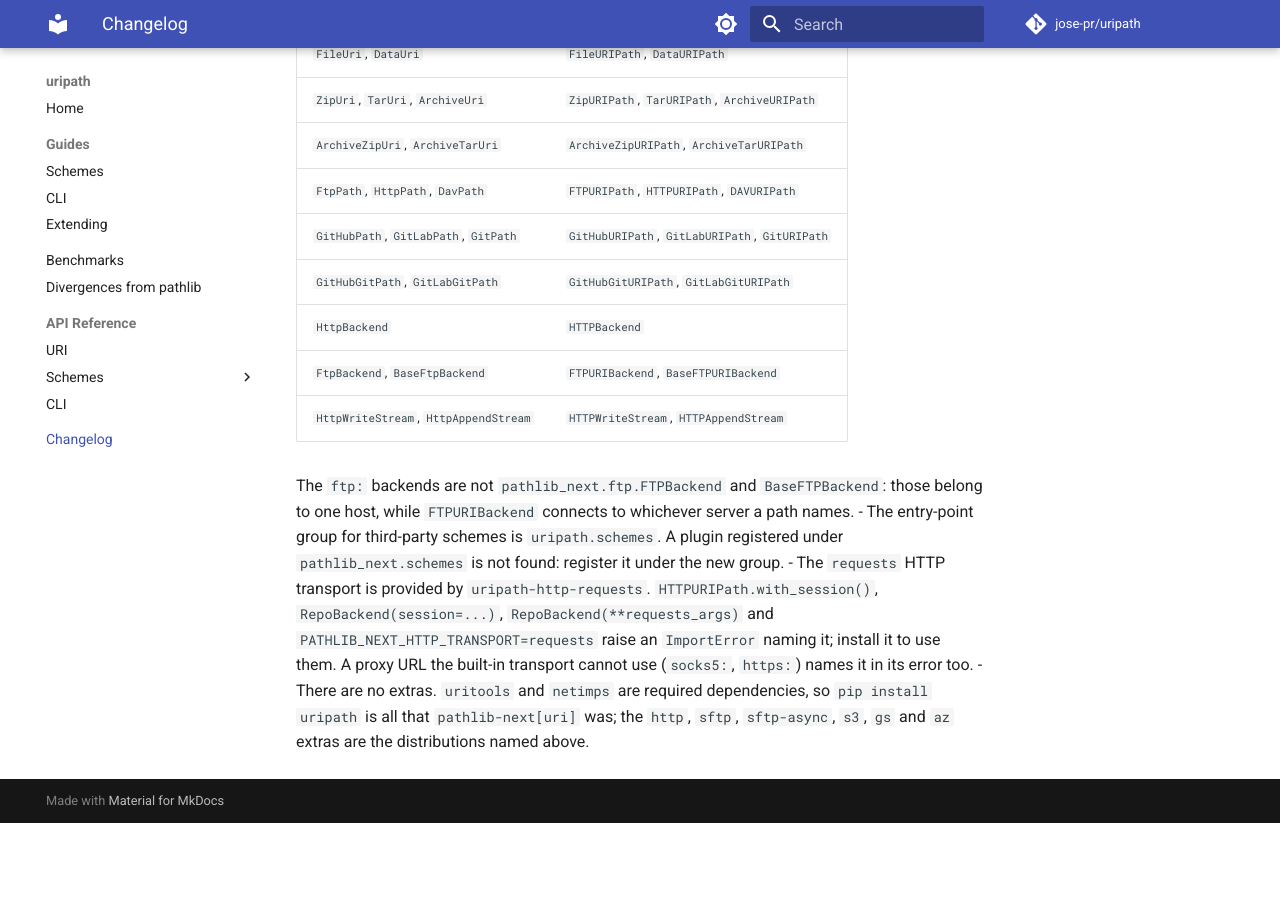
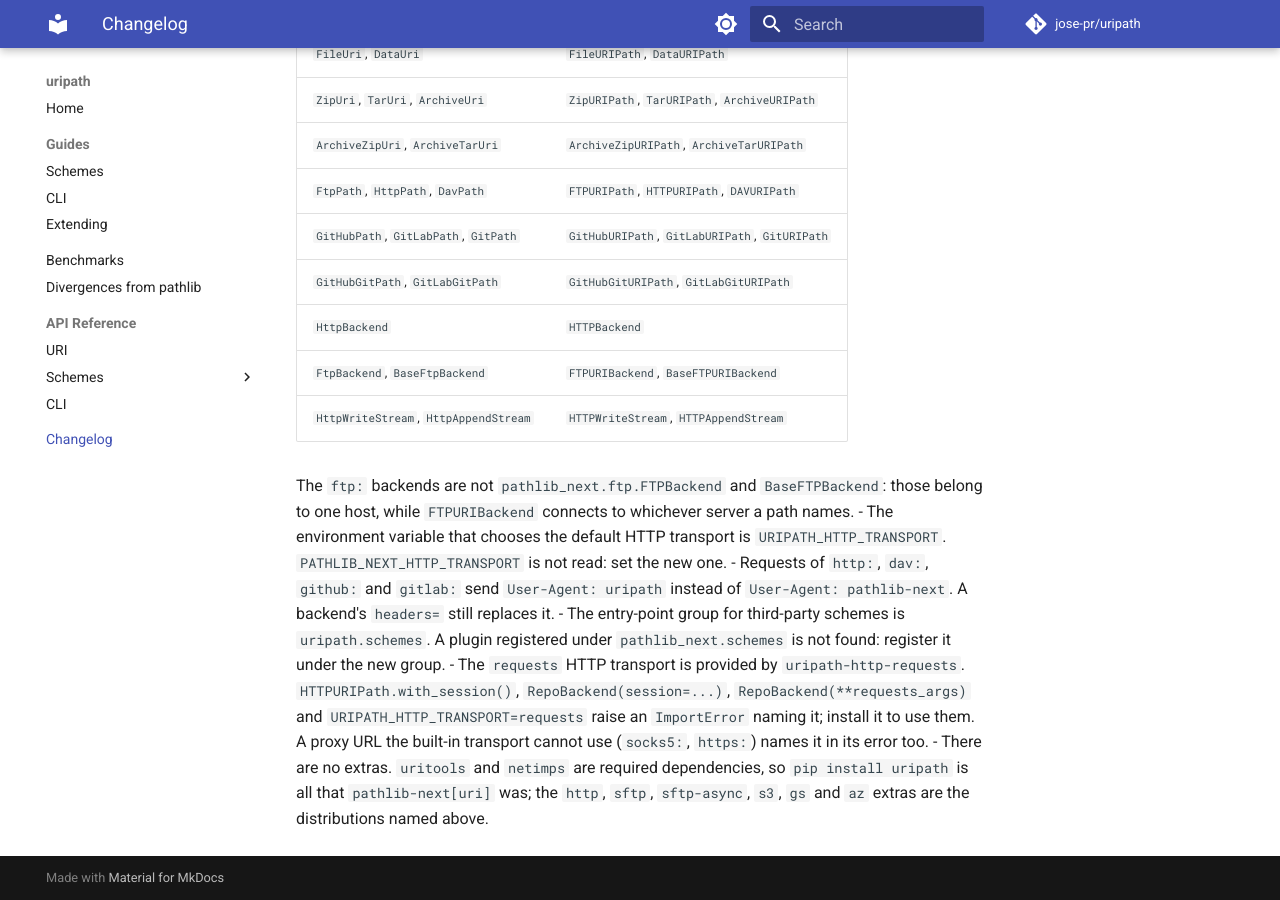
Before and after one commit to jose-pr/uripath, an MkDocs documentation site: the page built from docs/changelog.md, in a window 1280 px wide and 900 px high, scrolled down 1070 px. Built offline with MkDocs 1.6.1 and Material for MkDocs 9.7.7, drawn with Linux system fonts in a browser that asks for light colours; comment, search, counter and statistics services are not loaded; before the commit the page ends 1893 px from its top, so only the background shows below that.

Commit message:
fix: the HTTP transport variable and the User-Agent name uripath
URIPATH_HTTP_TRANSPORT chooses the default HTTP transport and
PATHLIB_NEXT_HTTP_TRANSPORT is not read. Requests of http:, dav:, github: and
gitlab: send User-Agent: uripath, which a backend's headers= still replaces.

```diff
--- a/CHANGELOG.md
+++ b/CHANGELOG.md
@@ -50,12 +50,18 @@ and this project adheres to [Semantic Versioning](https://semver.org/).
   The `ftp:` backends are not `pathlib_next.ftp.FTPBackend` and `BaseFTPBackend`:
   those belong to one host, while `FTPURIBackend` connects to whichever server a
   path names.
+- The environment variable that chooses the default HTTP transport is
+  `URIPATH_HTTP_TRANSPORT`. `PATHLIB_NEXT_HTTP_TRANSPORT` is not read: set the
+  new one.
+- Requests of `http:`, `dav:`, `github:` and `gitlab:` send `User-Agent: uripath`
+  instead of `User-Agent: pathlib-next`. A backend's `headers=` still replaces
+  it.
 - The entry-point group for third-party schemes is `uripath.schemes`. A plugin
   registered under `pathlib_next.schemes` is not found: register it under the
   new group.
 - The `requests` HTTP transport is provided by `uripath-http-requests`.
   `HTTPURIPath.with_session()`, `RepoBackend(session=...)`, `RepoBackend(**requests_args)`
-  and `PATHLIB_NEXT_HTTP_TRANSPORT=requests` raise an `ImportError` naming it;
+  and `URIPATH_HTTP_TRANSPORT=requests` raise an `ImportError` naming it;
   install it to use them. A proxy URL the built-in transport cannot use
   (`socks5:`, `https:`) names it in its error too.
 - There are no extras. `uritools` and `netimps` are required dependencies, so
```
Also changed, not shown: docs/guides/schemes.md (+1 -1 lines), src/uripath/AGENTS.md (+4 -4 lines), 10 other files.
